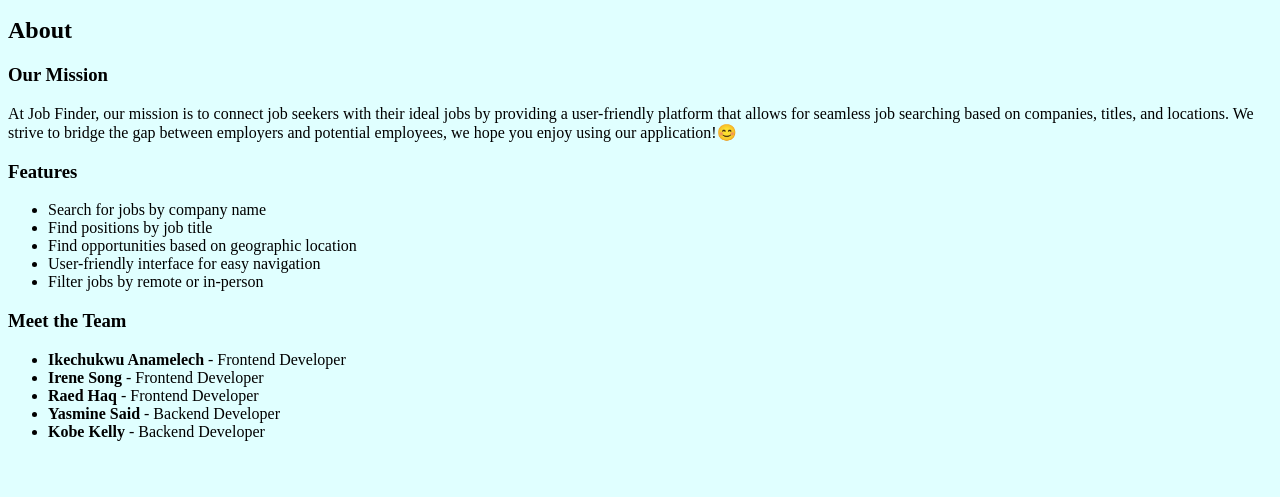
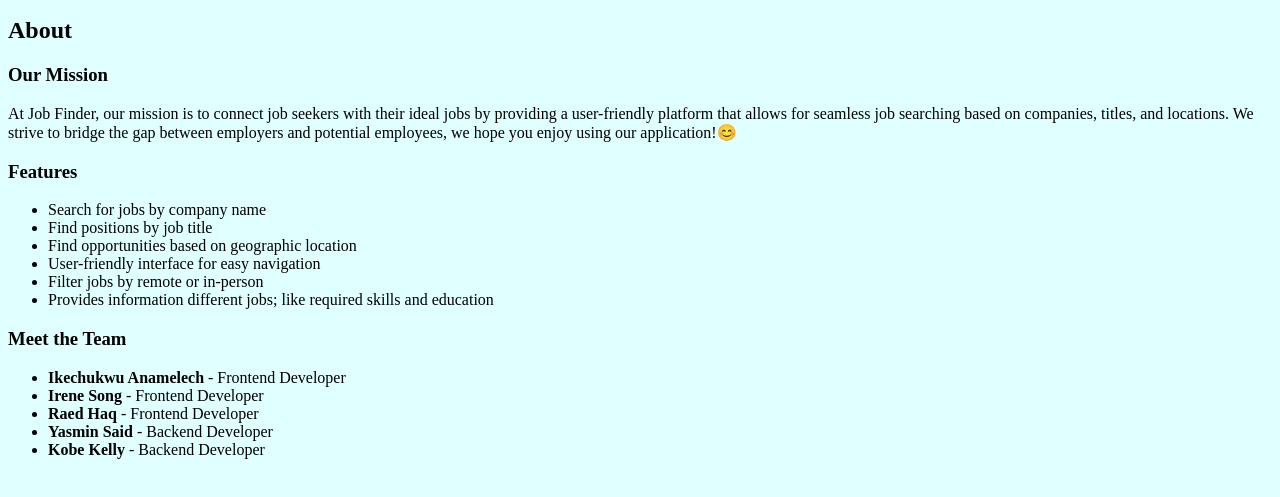
Before and after one commit to iirenesong/377-Project, a website: page about.html in a window 1280 px wide. Shown: the part 107-604 px from the top of the page. Drawn offline with Linux system fonts and the light colour scheme; no server answers.

Commit message:
Update about.html

```diff
--- a/about.html
+++ b/about.html
@@ -37,6 +37,7 @@
                 <li>Find opportunities based on geographic location</li>
                 <li>User-friendly interface for easy navigation</li>
                 <li>Filter jobs by remote or in-person</li>
+                <li>Provides information different jobs; like required skills and education</li>
             </ul>
         </section>
 
@@ -47,7 +48,7 @@
                 <li><strong>Ikechukwu Anamelech</strong> - Frontend Developer</li>
                 <li><strong>Irene Song</strong> - Frontend Developer</li>
                 <li><strong>Raed Haq</strong> - Frontend Developer</li>
-                <li><strong>Yasmine Said</strong> - Backend Developer</li>
+                <li><strong>Yasmin Said</strong> - Backend Developer</li>
                 <li><strong>Kobe Kelly</strong> - Backend Developer</li>
             </ul>
         </section>
```
